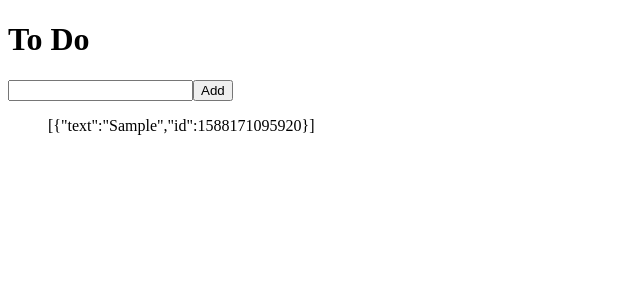
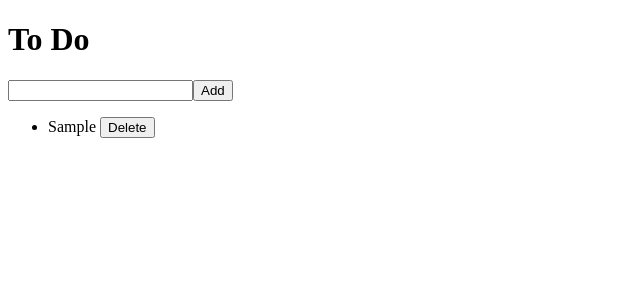
Before and after one commit to casey-minzi/vanilla-redux, a React (Create React App) app: page /#/ in a window 1280 px wide. Both pictures are taken after typing "Sample" into the empty fields and a click on the button "Add". Shown: the top 300 px of the page, without its empty margins (0-640 px from the left). Built offline with nearby package versions, Linux system fonts and the light colour scheme.

Commit message:
React Redux Deleting To Do

```diff
--- /dev/null
+++ b/src/components/ToDo.js
@@ -0,0 +1,17 @@
+import React from 'react';
+import { connect } from 'react-redux';
+import { actionCreator } from '../store';
+
+function ToDo({ text, onBtnClick }) {
+    return (
+        <li>
+            {text} <button onClick={onBtnClick}>Delete</button>
+        </li>
+    );
+}
+
+function mapDispatchToProps(dispatch, ownProps) {
+    return {onBtnClick: () => dispatch(actionCreator.deleteToDo(ownProps.id))}
+};
+
+export default connect(null, mapDispatchToProps)(ToDo);
--- a/src/routes/Home.js
+++ b/src/routes/Home.js
@@ -1,6 +1,7 @@
 import React, { useState } from 'react';
 import { connect } from 'react-redux';
 import { actionCreator } from '../store';
+import ToDo from '../components/ToDo';
 
 export function Home({ toDos, addToDo }) {
 
@@ -24,7 +25,7 @@
                 <button>Add</button>
             </form>
             <ul>
-                {JSON.stringify(toDos)}
+                {toDos.map(toDo => <ToDo {...toDo} key={toDo.id}/>)}
             </ul>
         </>
     );
--- a/src/store.js
+++ b/src/store.js
@@ -8,7 +8,7 @@
 };
 
 const deleteToDo = id => {
-    return {type: DELETE, id};
+    return {type: DELETE, id: parseInt(id)};
 };
 
 const reducer = (state = [], action) => {
```
